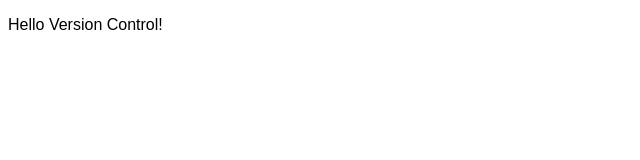
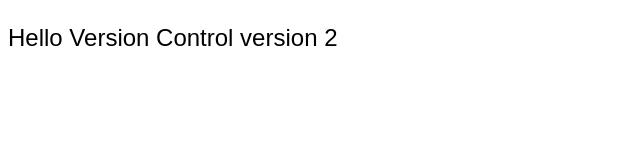
Before and after one commit to AtilioRosso/version-control-tutorial, a plain HTML site: page index.html in a window 1280 px wide. Shown: the whole page, without its empty margins (0-640 px from the left). Drawn offline with Linux system fonts and the light colour scheme.

Commit message:
Version 2

```diff
--- a/index.html
+++ b/index.html
@@ -5,6 +5,6 @@
     <title>Version Control</title>
   </head>
   <body>
-    <p>Hello Version Control!</p>
+    <p>Hello Version Control version 2</p>
   </body>
 </html>
--- a/styles/styles.css
+++ b/styles/styles.css
@@ -4,4 +4,5 @@ body {
 
 p {
   font-weight: 500;
+  font-size: x-large;
 }
```
